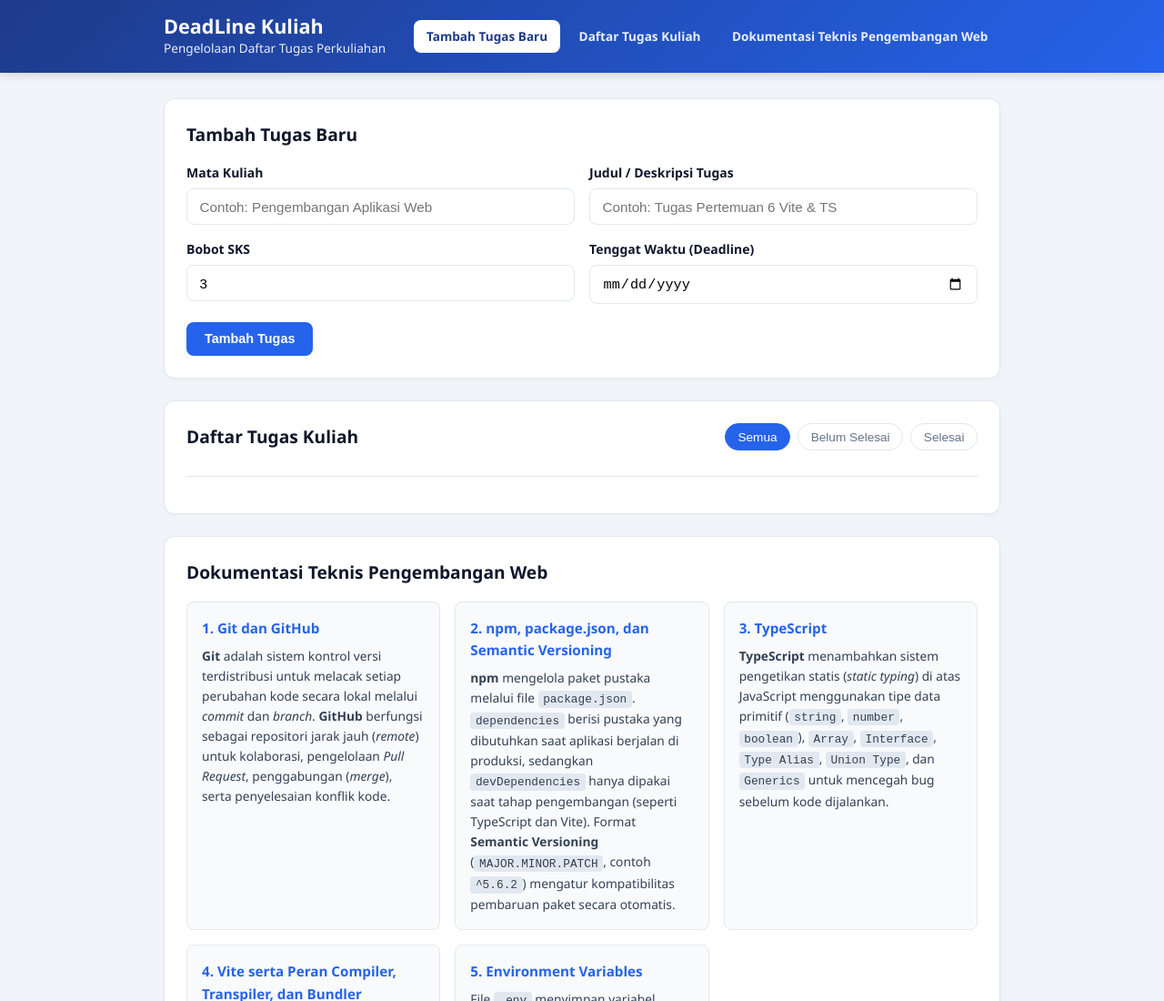
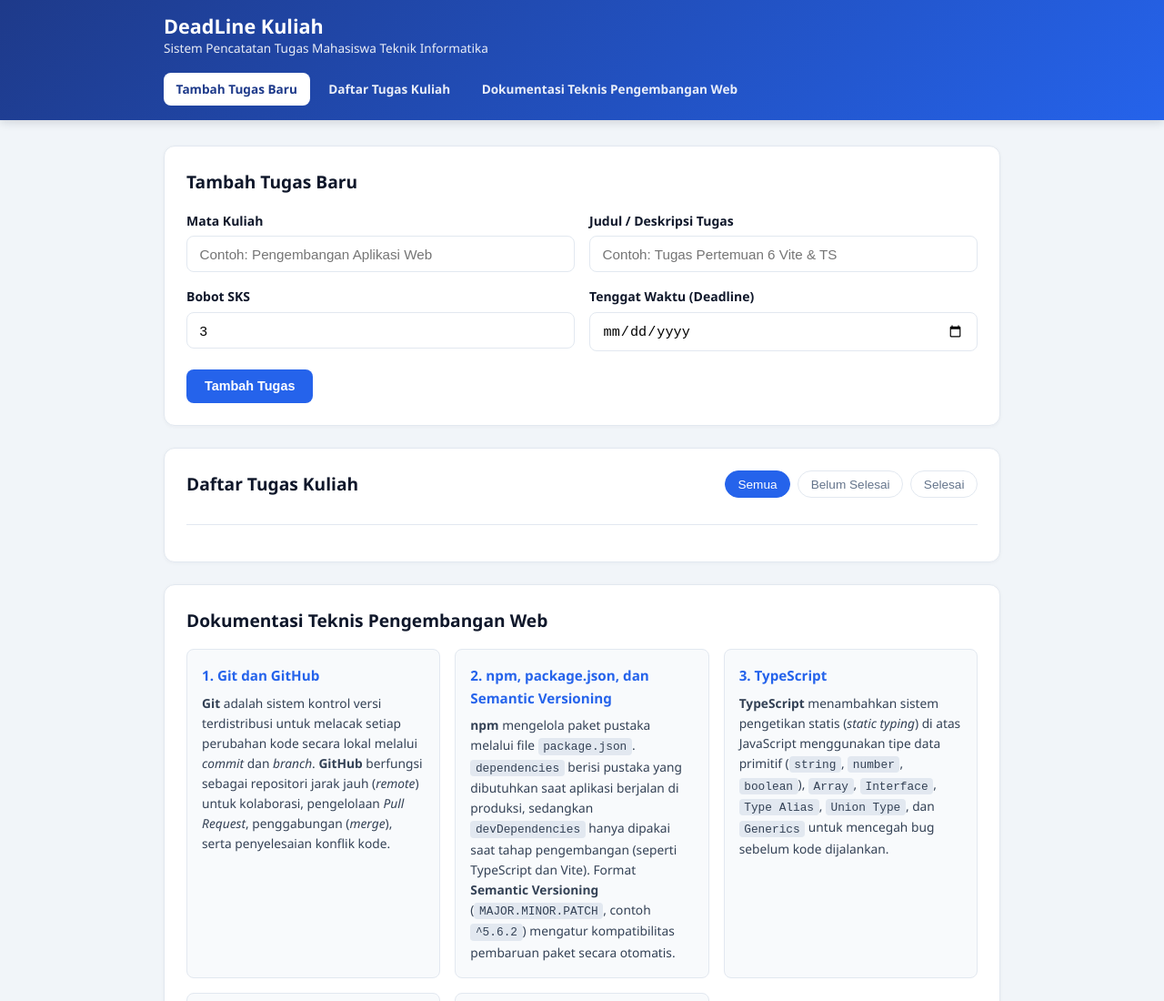
Before and after one commit to devialiyanti/manajemen-tugas-kuliah, a website built with Vite: page index.html in a window 1280 px wide. Shown: the top 1100 px of the page at 91% size. Built offline with nearby package versions, Linux system fonts and the light colour scheme.

Commit message:
style: ubah subjudul pada branch update-subjudul

```diff
--- a/index.html
+++ b/index.html
@@ -11,7 +11,7 @@
         <div class="nav-brand">
           <div>
             <h1 id="app-title">DeadLine Kuliah</h1>
-            <p class="subtitle">Pengelolaan Daftar Tugas Perkuliahan</p>
+            <p class="subtitle">Sistem Pencatatan Tugas Mahasiswa Teknik Informatika</p>
           </div>
           <!-- <span id="app-version" class="badge-version">v1.0.0</span> -->
         </div>
```
